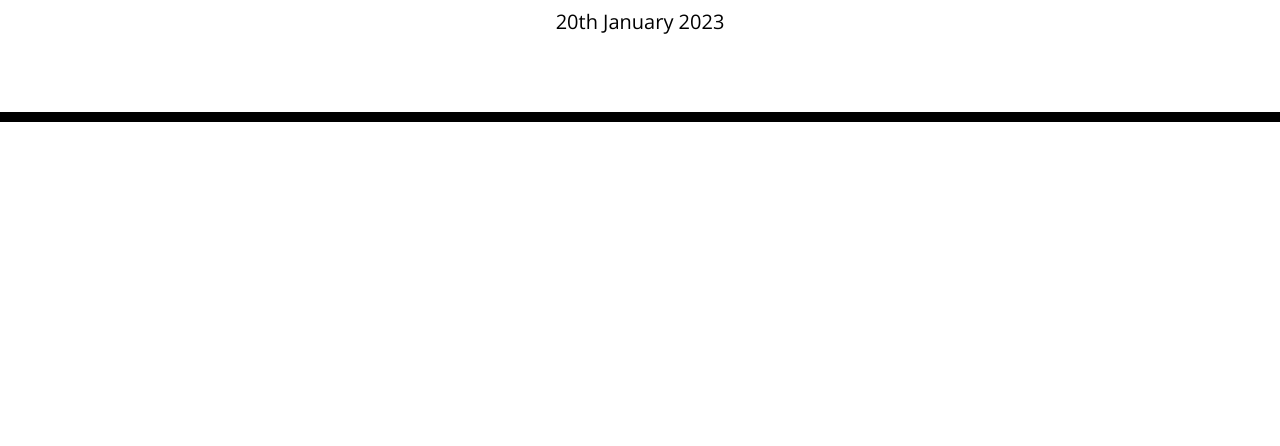
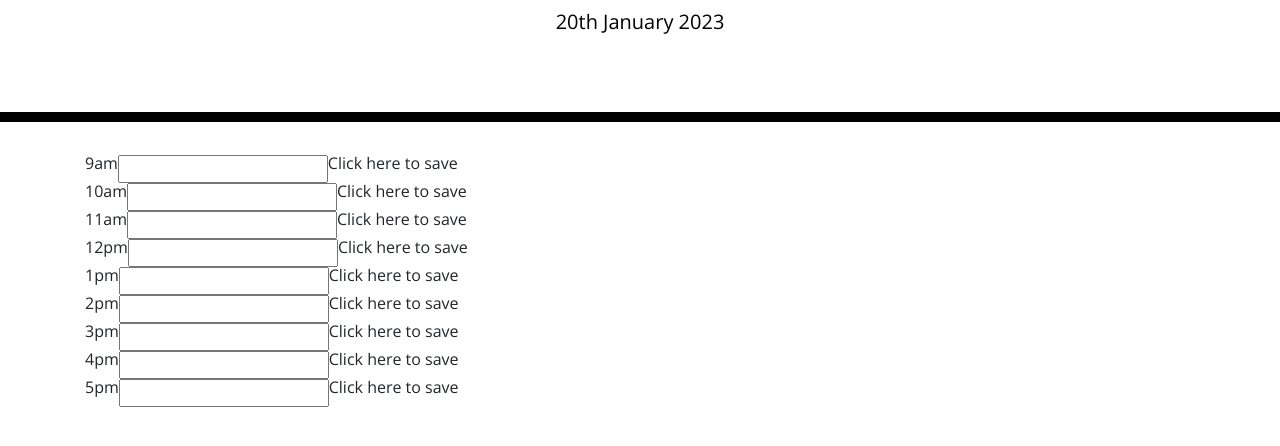
Before and after one commit to helenesauve/work-day-scheduler, a plain HTML site: page index.html in a window 1280 px wide. Shown: the part 182-628 px from the top of the page. Drawn offline with nearby package versions, Linux system fonts and the light colour scheme.

Commit message:
creating a column with divs inside

```diff
--- a/assets/css/style.css
+++ b/assets/css/style.css
@@ -36,6 +36,10 @@ textarea {
   border-top: 1px solid white;
 }
 
+.col-12 {
+  display: flex;
+}
+
 .hour {
   background-color: #ffffff;
   color: #000000;
--- a/assets/js/script.js
+++ b/assets/js/script.js
@@ -1,2 +1,55 @@
+// Display current day
+
 var now = moment();
 $("#currentDay").text(now.format("Do MMMM YYYY"));
+
+
+var schedule = $(".container");
+
+var scheduleTime = [
+    "9am",
+    "10am",
+    "11am",
+    "12pm",
+    "1pm",
+    "2pm",
+    "3pm",
+    "4pm",
+    "5pm"
+]
+
+var row = $(".row");
+
+scheduleTime.forEach(function(time, index){
+    var col = $("<div>").addClass("col-12").attr("id", index);
+    var div = $("<div>").addClass(time);
+    var input = $("<input>").addClass("user-input");
+    var save = $("<div>").addClass("save");
+    col.append(div);
+    div.text(time);
+    col.append(input);
+
+    col.append(save);
+    save.text("Click here to save");
+    row.append(col)
+
+}
+)
+
+
+
+var rowHour = moment().hour(9) // starts calendar at 9:00
+
+schedule.append(rowHour)
+
+
+
+// Color-code each timeblock based on past, present, and future when the timeblock is viewed.
+
+// Allow a user to enter an event when they click a timeblock
+// event listener, allow input
+    // lesson 1, 5 & 6
+
+// store user input in local storage
+
+// Persist events between refreshes of a page
--- a/index.html
+++ b/index.html
@@ -29,7 +29,10 @@
       <p id="currentDay" class="lead"></p>
     </header>
     <div class="container">
-      <!-- Timeblocks go here -->
+    <!-- Timeblocks go here -->
+    <section class="row">
+
+    </section>
     </div>
 
     <script src="https://cdnjs.cloudflare.com/ajax/libs/jquery/3.2.1/jquery.min.js"></script>
```
